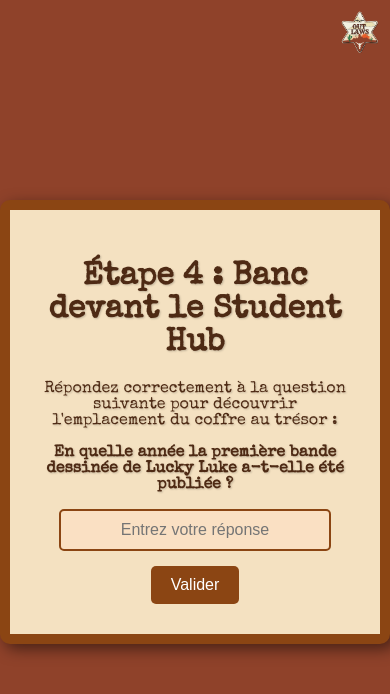
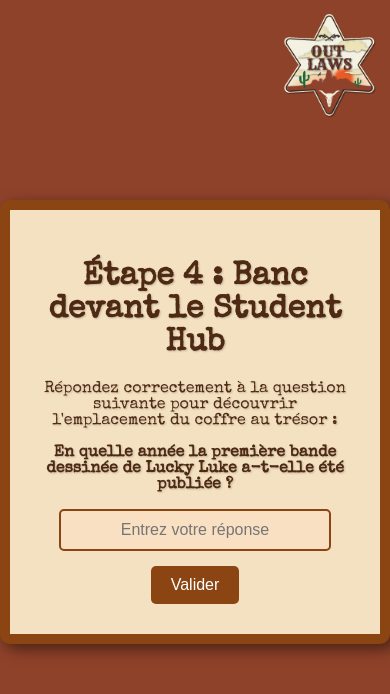
Before and after one commit to Peterblf/chasse_tresor4, a plain HTML site: page index.html in a window 390 px wide. Drawn offline with nearby package versions, Linux system fonts and the light colour scheme.

Commit message:
Update style.css

```diff
--- a/style.css
+++ b/style.css
@@ -22,14 +22,14 @@
         }
 
         .logo {
-            width: 600px;  /* Taille du logo */
+            width: 200px;  /* Taille du logo */
             height: auto;
         }
 
         /* Assurez-vous que le logo reste visible sur tous les appareils */
         @media (max-width: 768px) {
             .logo {
-                width: 40px;  /* Taille réduite sur les petits écrans */
+                width: 100px;  /* Taille réduite sur les petits écrans */
             }
         }
 
```
